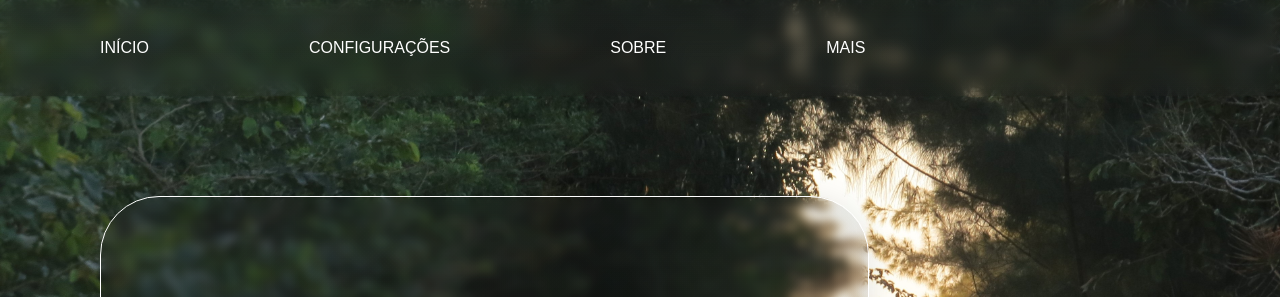
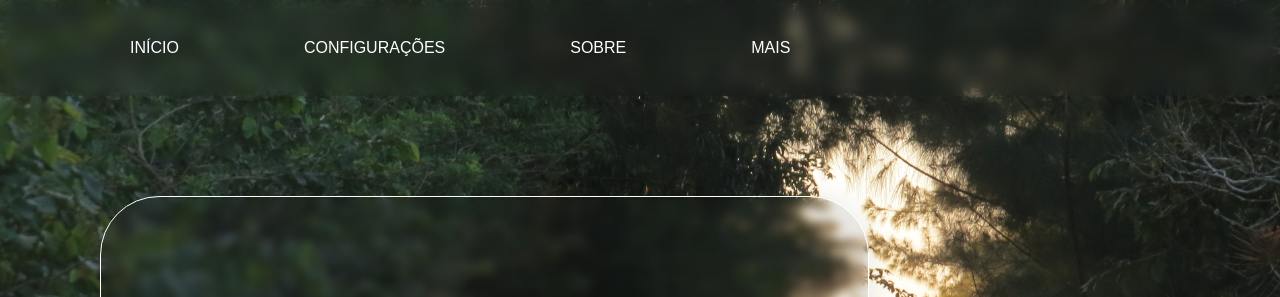
Before and after one commit to Gwin14/Site-fundo-massa, a plain HTML site: page index.html in a window 1280 px wide. Shown: the top 297 px of the page. Drawn offline with Linux system fonts and the light colour scheme.

Commit message:
Update style.css

```diff
--- a/style.css
+++ b/style.css
@@ -7,7 +7,7 @@
 body{
     background-image: url(IMG_0857.JPG);
     background-size: cover;
-    font-family:   Arial, Helvetica, sans-serif;
+    font-family: Arial, Helvetica, sans-serif;
 }
 
 header{
@@ -20,7 +20,7 @@ header{
     display: flex;
     flex-direction: row;
     align-items: center;
-    gap: 100px;
+    gap: 5px;
 }
 
 main{
@@ -42,6 +42,12 @@ main{
     display: flex;
     align-items: center;
 
+
+    transition: all .2s ease-in-out;
+}
+
+main:hover{
+    transform: scale(1.1);
 }
 
 h1{
@@ -56,4 +62,12 @@ a{
     margin: 30px;
     vertical-align: middle;
     color: white;
+    padding: 30px;
+    border-radius: 10px;
+
+    transition: all .3s ease-in-out;
 }
+
+a:hover{
+    background-color: rgba(240, 248, 255, 0.277);
+}
```
